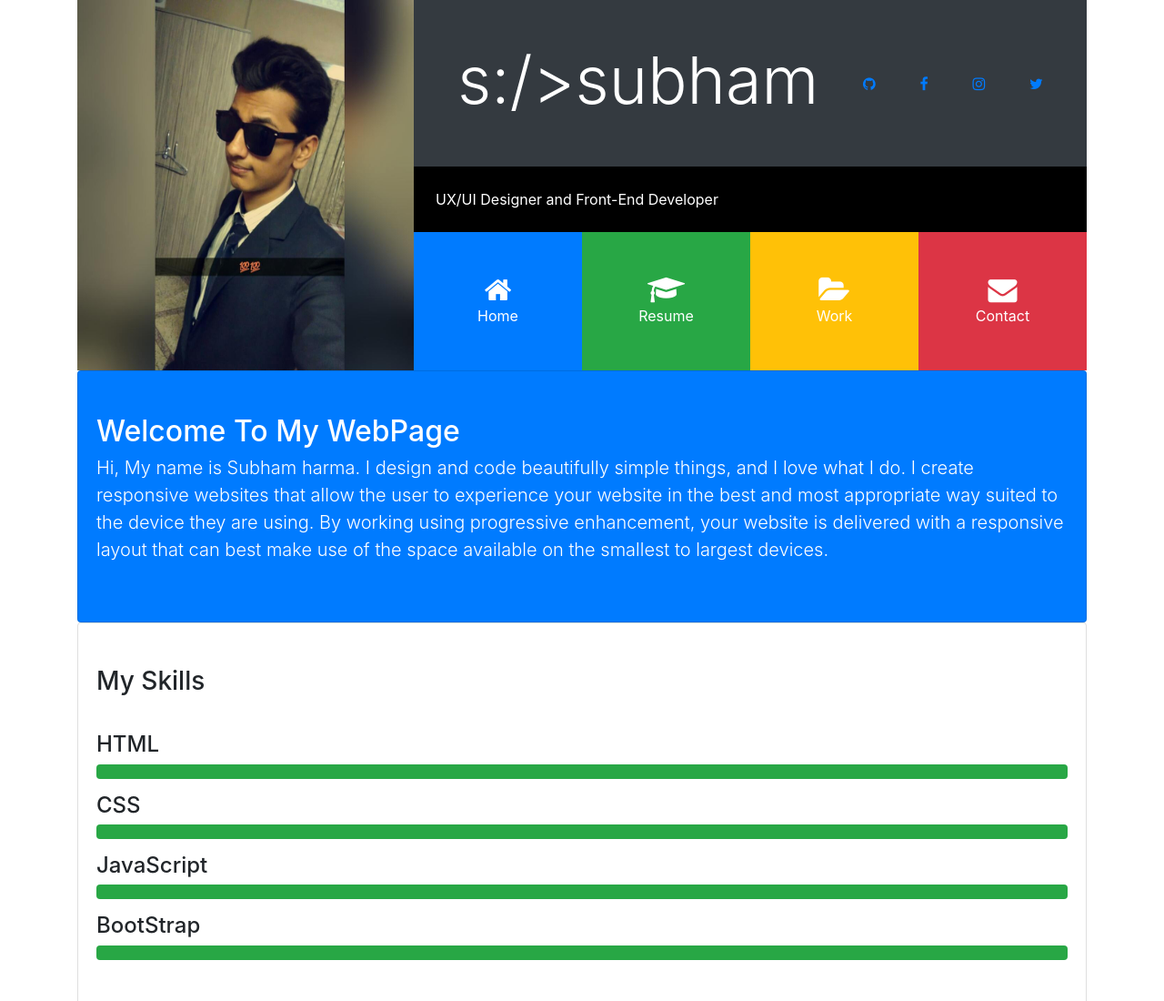
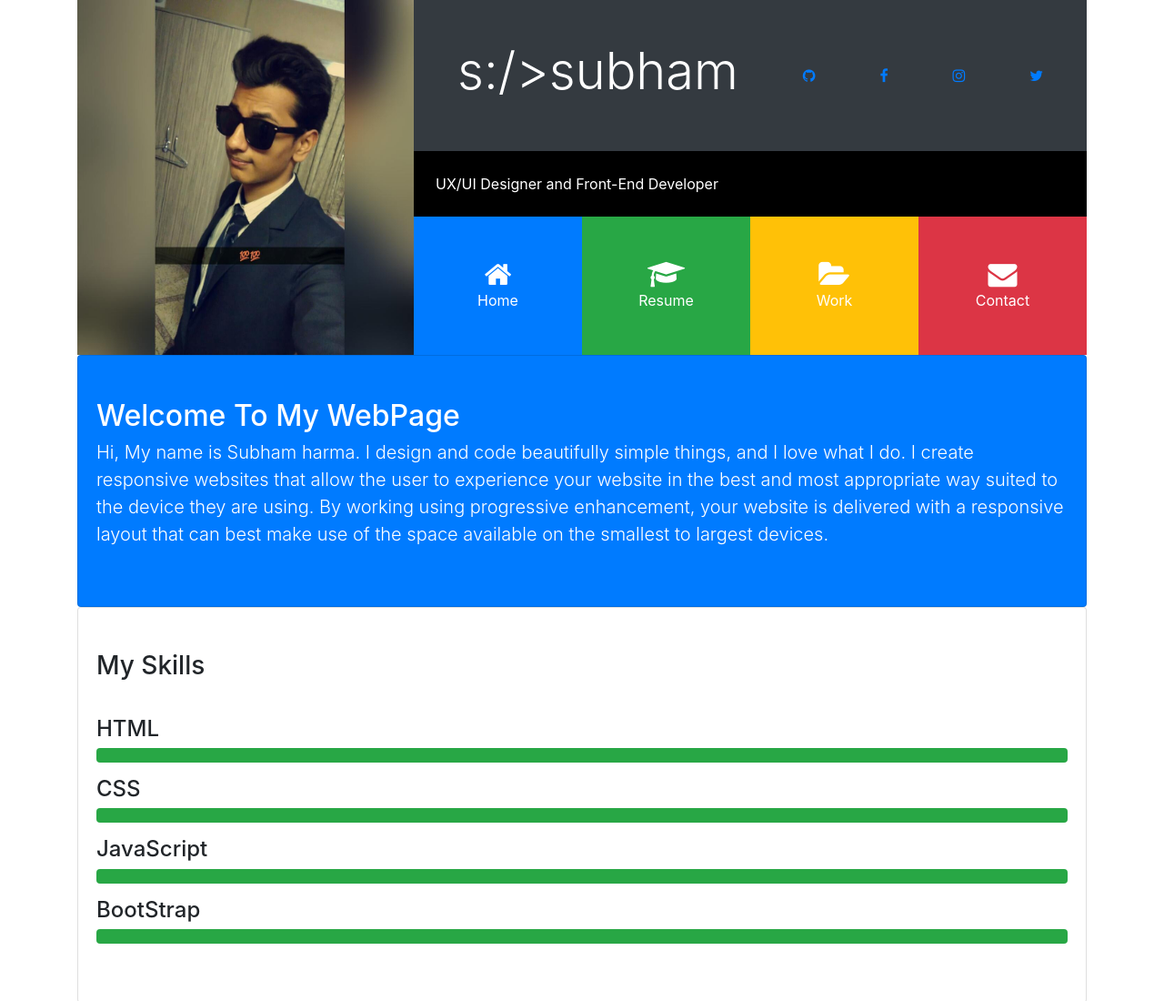
Before and after one commit to mr-sharmaji/mr-sharmaji.github.io, a plain HTML site: page index.html in a window 1280 px wide. Shown: the top 1100 px of the page at 91% size. Drawn offline with Linux system fonts and the light colour scheme; some packages are replaced by stand-ins of ours; a script that the page names is missing.

Commit message:
Update index.html

```diff
--- a/index.html
+++ b/index.html
@@ -22,7 +22,7 @@
             <div class="p-5 bg-dark text-white">
               <div class="name d-flex flex-row justify-content-between align-items-center">
                 <div class="typewriter">
-                <h1 class="display-3"> s:/>subham </h1>
+                <h1 class="display-4"> s:/>subham </h1>
             </div>
                 <div> <a href="https://github.com/mr-sharmaji"> <i class="fa fa-github"> </i></a> </div>
                 <div> <a href="https://www.facebook.com/mr.sharmaji.1"> <i class="fa fa-facebook"> </i></a> </div>
```
